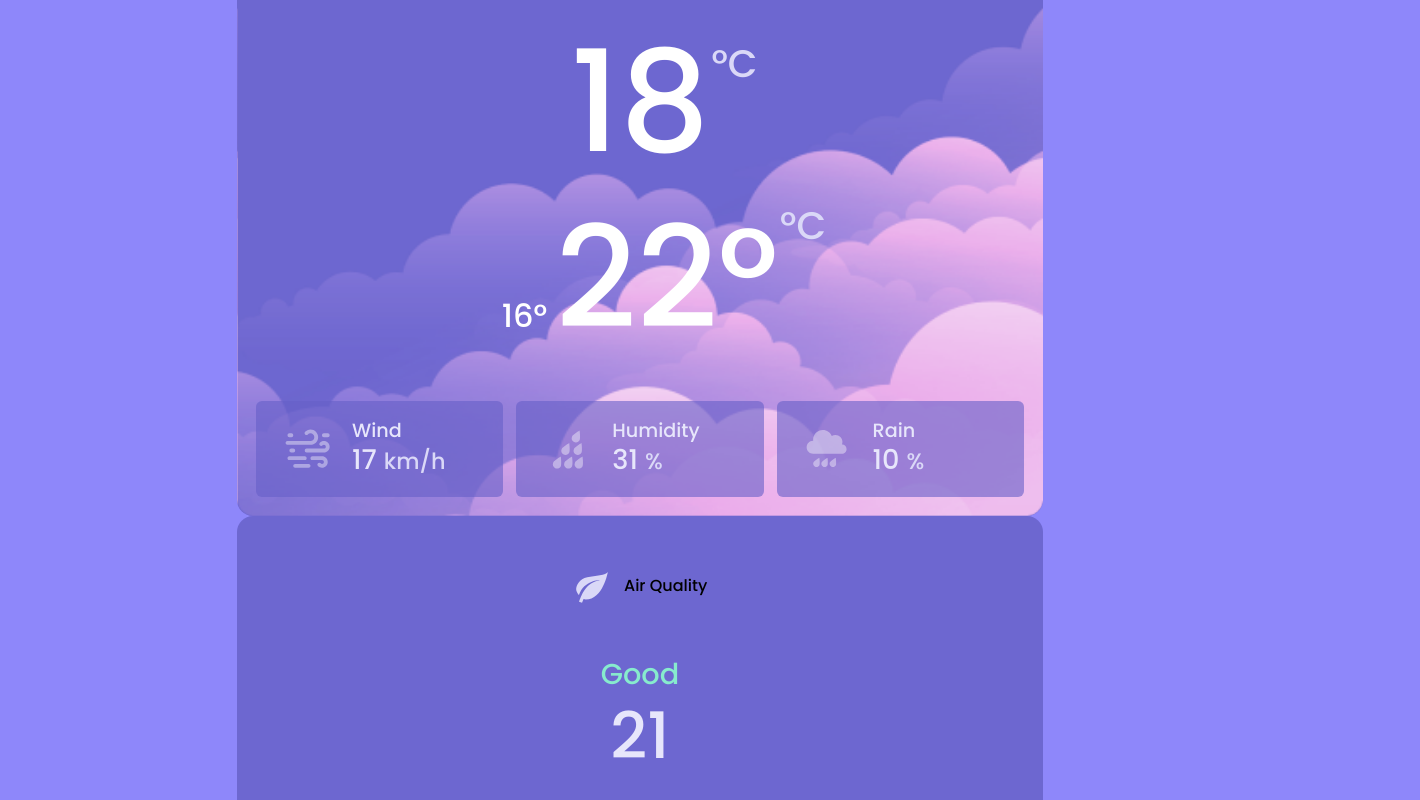
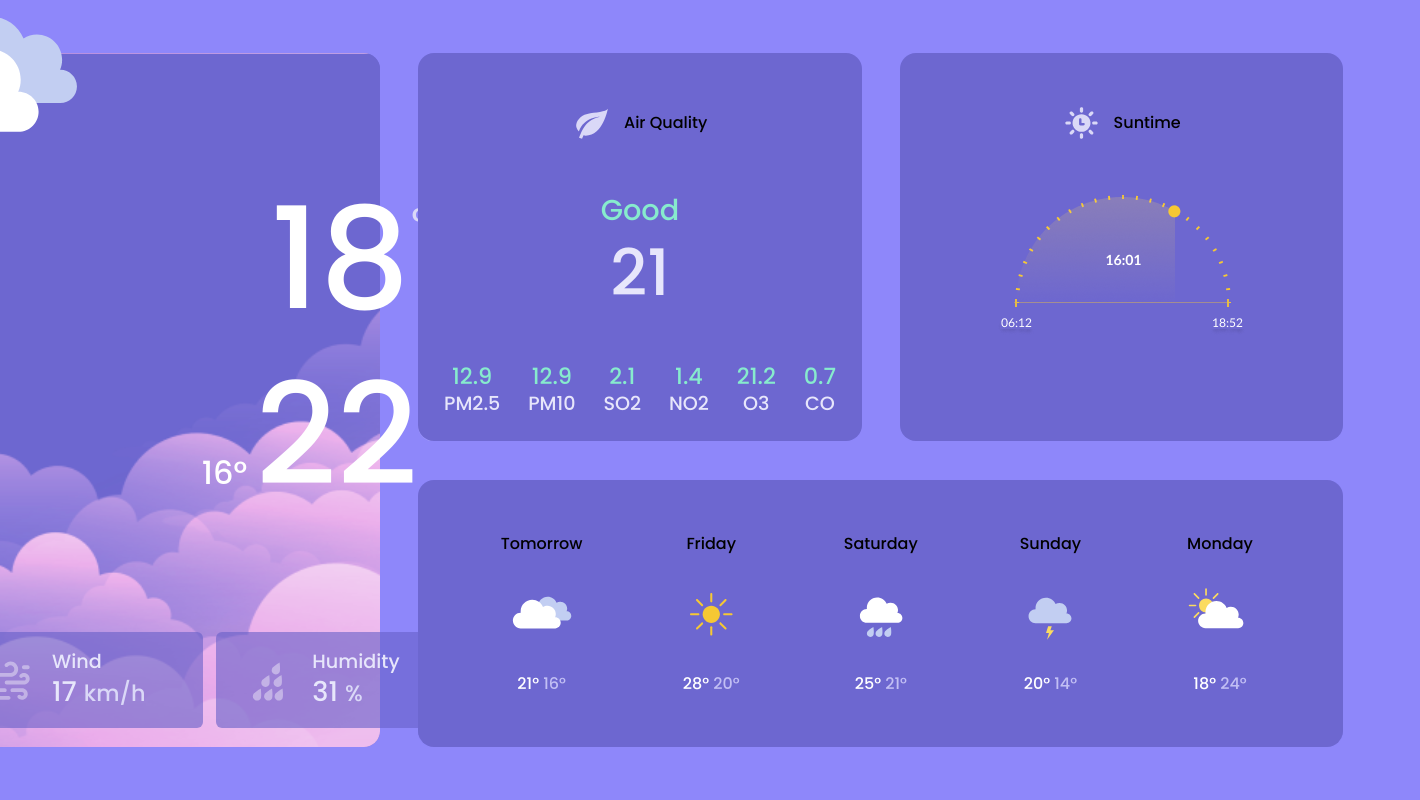
Before and after one commit to claytonfortunato/Weather-10, a React (Vite) app: page / in a window 1280 px wide. Shown: the top 800 px of the page, 1420 px wide, since content can reach past the window. Built offline with nearby package versions, Linux system fonts and the light colour scheme.

Commit message:
feat: new component

```diff
--- /dev/null
+++ b/src/components/Suntime/index.tsx
@@ -0,0 +1,20 @@
+import { Card } from "../Card";
+import CardHeader from "../CardHeader";
+
+import sunclock from "../../assets/icon/sun-clock.svg";
+import suntimeCarft from "../../assets/icon/suntime-chart-draft.png";
+
+import * as C from "./styles";
+
+const Suntime = () => {
+  return (
+    <Card gridArea="suntime">
+      <C.Container>
+        <CardHeader title="Suntime" icon={<img src={sunclock} />} />
+        <img src={suntimeCarft} alt="" />
+      </C.Container>
+    </Card>
+  );
+};
+
+export default Suntime;
--- /dev/null
+++ b/src/components/Suntime/styles.ts
@@ -0,0 +1,9 @@
+import styled from "styled-components";
+
+export const Container = styled.div`
+  display: flex;
+  flex-direction: column;
+  justify-content: space-between;
+  align-items: center;
+  gap: 2.4rem;
+`;
--- /dev/null
+++ b/src/components/WeatherForecast/index.tsx
@@ -0,0 +1,39 @@
+import cloudy from "../../assets/icon/color-cloudy.svg";
+import mostlyCloudy from "../../assets/icon/color-mostly-cloudy.svg";
+import shower from "../../assets/icon/color-shower.svg";
+import sunny from "../../assets/icon/color-sunny.svg";
+import thunderstorm from "../../assets/icon/color-thunderstorm.svg";
+
+import { Temperatures } from "../Temperatures";
+
+import * as C from "./styles";
+
+const WEATHER = {
+  cloudy,
+  mostlyCloudy,
+  shower,
+  sunny,
+  thunderstorm,
+} as const;
+
+export interface WeatherForecastProps {
+  day: string;
+  weather: keyof typeof WEATHER;
+  minTemperature: number;
+  maxTemperature: number;
+}
+
+export const WeatherForecast = ({
+  day,
+  weather,
+  minTemperature,
+  maxTemperature,
+}: WeatherForecastProps) => {
+  return (
+    <C.Container>
+      <span>{day}</span>
+      <img src={WEATHER[weather]} alt="" />
+      <Temperatures min={minTemperature} max={maxTemperature} />
+    </C.Container>
+  );
+};
--- /dev/null
+++ b/src/components/WeatherForecast/styles.ts
@@ -0,0 +1,12 @@
+import styled from "styled-components";
+
+export const Container = styled.div`
+  min-width: 9rem;
+  height: 100%;
+
+  display: flex;
+  flex-direction: column;
+  justify-content: space-between;
+  align-items: center;
+  gap: 1.6rem;
+`;
--- /dev/null
+++ b/src/components/WeeklyForecast/index.tsx
@@ -0,0 +1,49 @@
+import { Card } from "../Card";
+import { WeatherForecast, WeatherForecastProps } from "../WeatherForecast";
+
+import * as C from "./styles";
+
+export const WeeklyForecast = () => {
+  const weeklyForecast: WeatherForecastProps[] = [
+    {
+      day: "Tomorrow",
+      weather: "cloudy",
+      minTemperature: 16,
+      maxTemperature: 21,
+    },
+    {
+      day: "Friday",
+      weather: "sunny",
+      minTemperature: 20,
+      maxTemperature: 28,
+    },
+    {
+      day: "Saturday",
+      weather: "shower",
+      minTemperature: 21,
+      maxTemperature: 25,
+    },
+    {
+      day: "Sunday",
+      weather: "thunderstorm",
+      minTemperature: 14,
+      maxTemperature: 20,
+    },
+    {
+      day: "Monday",
+      weather: "mostlyCloudy",
+      minTemperature: 24,
+      maxTemperature: 18,
+    },
+  ];
+
+  return (
+    <Card padding="lg" gridArea="forecast">
+      <C.Container>
+        {weeklyForecast.map((forecast) => {
+          return <WeatherForecast {...forecast} key={forecast.day} />;
+        })}
+      </C.Container>
+    </Card>
+  );
+};
--- /dev/null
+++ b/src/components/WeeklyForecast/styles.ts
@@ -0,0 +1,9 @@
+import styled from "styled-components";
+
+export const Container = styled.div`
+  display: flex;
+  justify-content: space-between;
+  gap: 1.2rem;
+
+  overflow-x: auto;
+`;
--- a/src/pages/Home/index.tsx
+++ b/src/pages/Home/index.tsx
@@ -1,5 +1,7 @@
 import { AirQuality } from "../../components/AirQuality";
+import Suntime from "../../components/Suntime";
 import Weather from "../../components/Weather";
+import { WeeklyForecast } from "../../components/WeeklyForecast";
 
 import * as C from "./styles";
 
@@ -8,6 +10,8 @@ export const Home = () => {
     <C.Container>
       <Weather />
       <AirQuality />
+      <Suntime />
+      <WeeklyForecast />
     </C.Container>
   );
 };
--- a/src/pages/Home/styles.ts
+++ b/src/pages/Home/styles.ts
@@ -1,3 +1,20 @@
 import styled from "styled-components";
 
-export const Container = styled.div``;
+export const Container = styled.div`
+  padding: 3.2rem;
+
+  display: grid;
+  grid-template-areas: "now" "air" "suntime" "forecast";
+  gap: 2.4rem;
+
+  @media (min-width: 678px) {
+    padding: 4.8rem;
+    grid-template-areas: "now now" "air suntime" "forecast forecast";
+  }
+  @media (min-width: 914px) {
+    grid-template-areas: "now air" "now suntime" "forecast forecast";
+  }
+  @media (min-width: 1252px) {
+    grid-template-areas: "now air suntime" "now forecast forecast";
+  }
+`;
```
